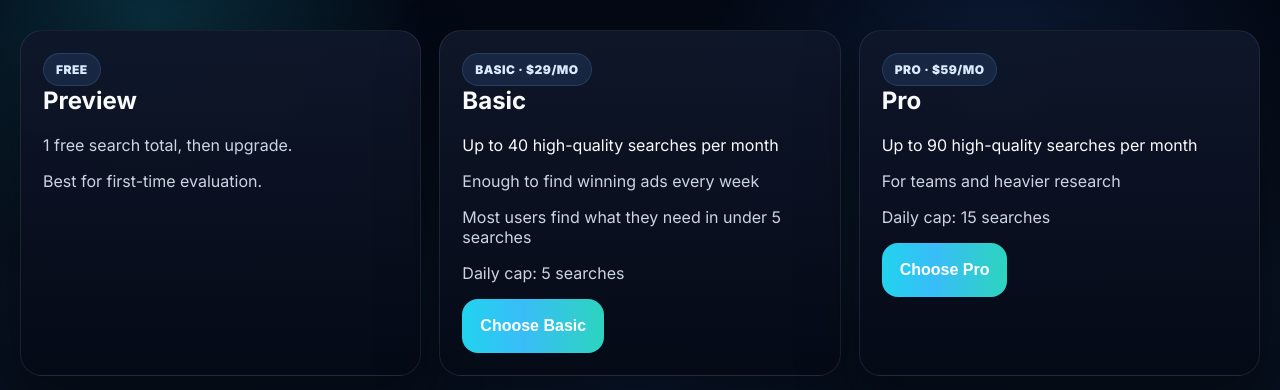
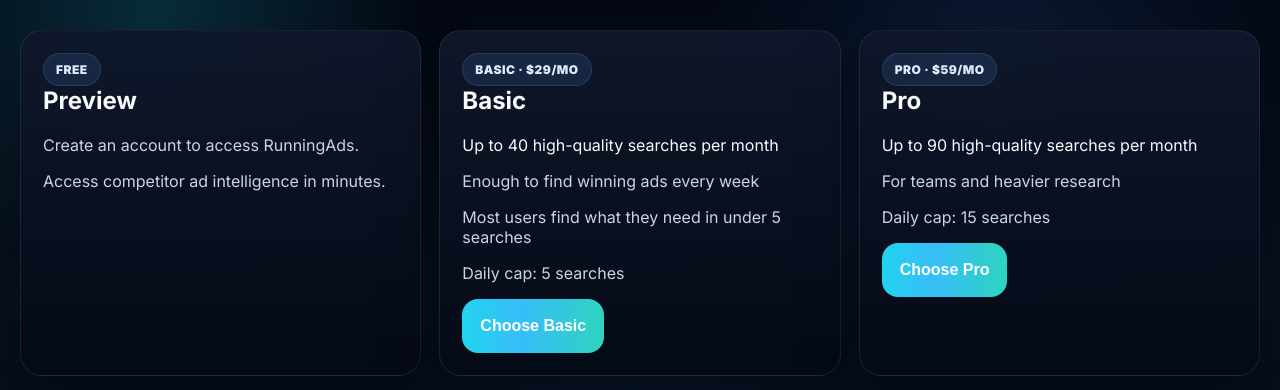
Before and after one commit to NivdoX/ad-finder-mvp, a Flask app: page /pricing in a window 1280 px wide. Shown: the part 60-450 px from the top of the page. Run offline with Flask 3, Linux system fonts and the light colour scheme; parts of the project's set-up code (start-up, migrations or seed data) failed here and were passed over; some libraries are stand-ins or nearby versions.

Commit message:
Remove outdated free search messaging

```diff
--- a/templates/pricing.html
+++ b/templates/pricing.html
@@ -6,8 +6,8 @@
     <div class="panel">
         <div class="pill">Free</div>
         <h2>Preview</h2>
-        <p class="muted">1 free search total, then upgrade.</p>
-        <p class="muted">Best for first-time evaluation.</p>
+        <p class="muted">Create an account to access RunningAds.</p>
+        <p class="muted">Access competitor ad intelligence in minutes.</p>
     </div>
 
     <div class="panel">
```
